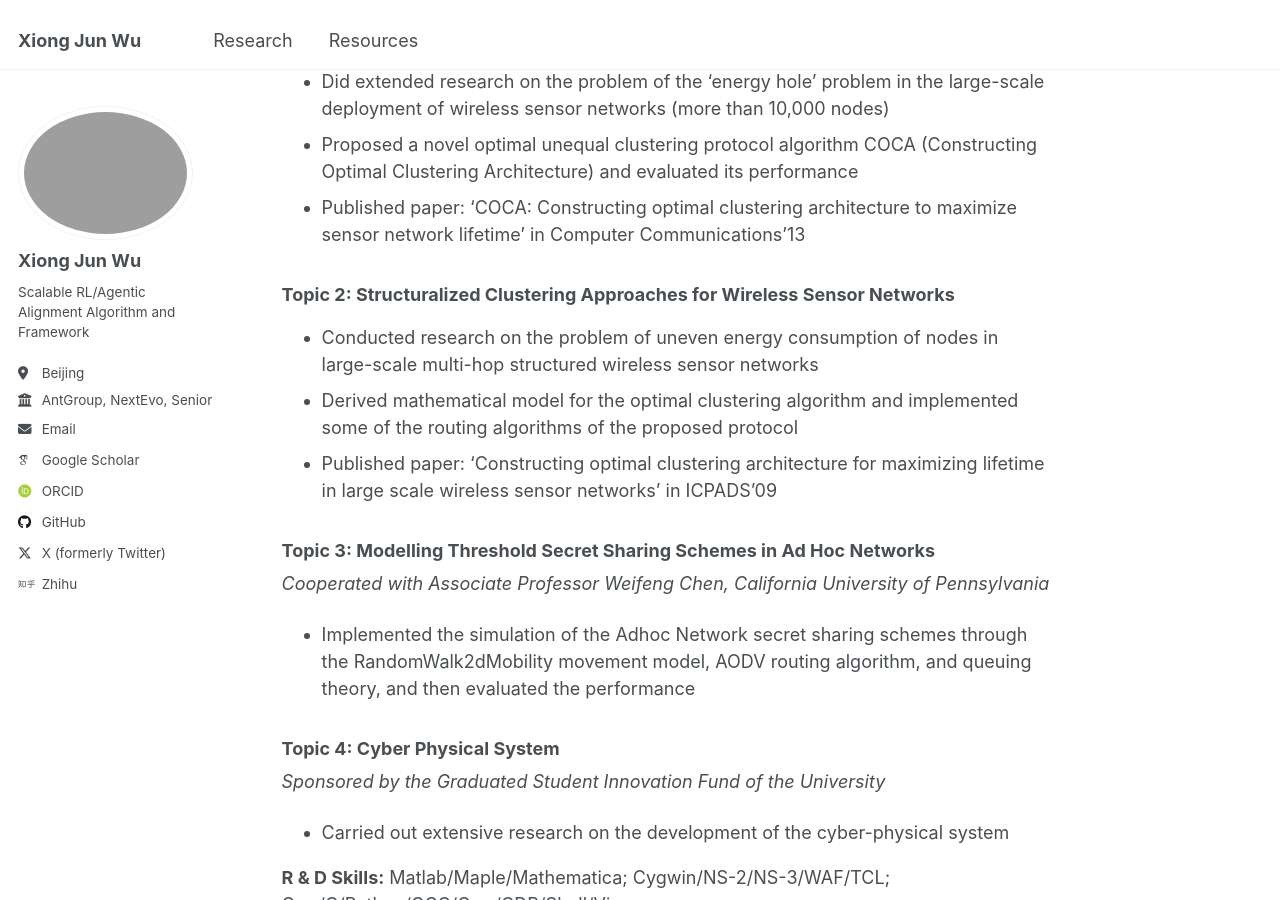
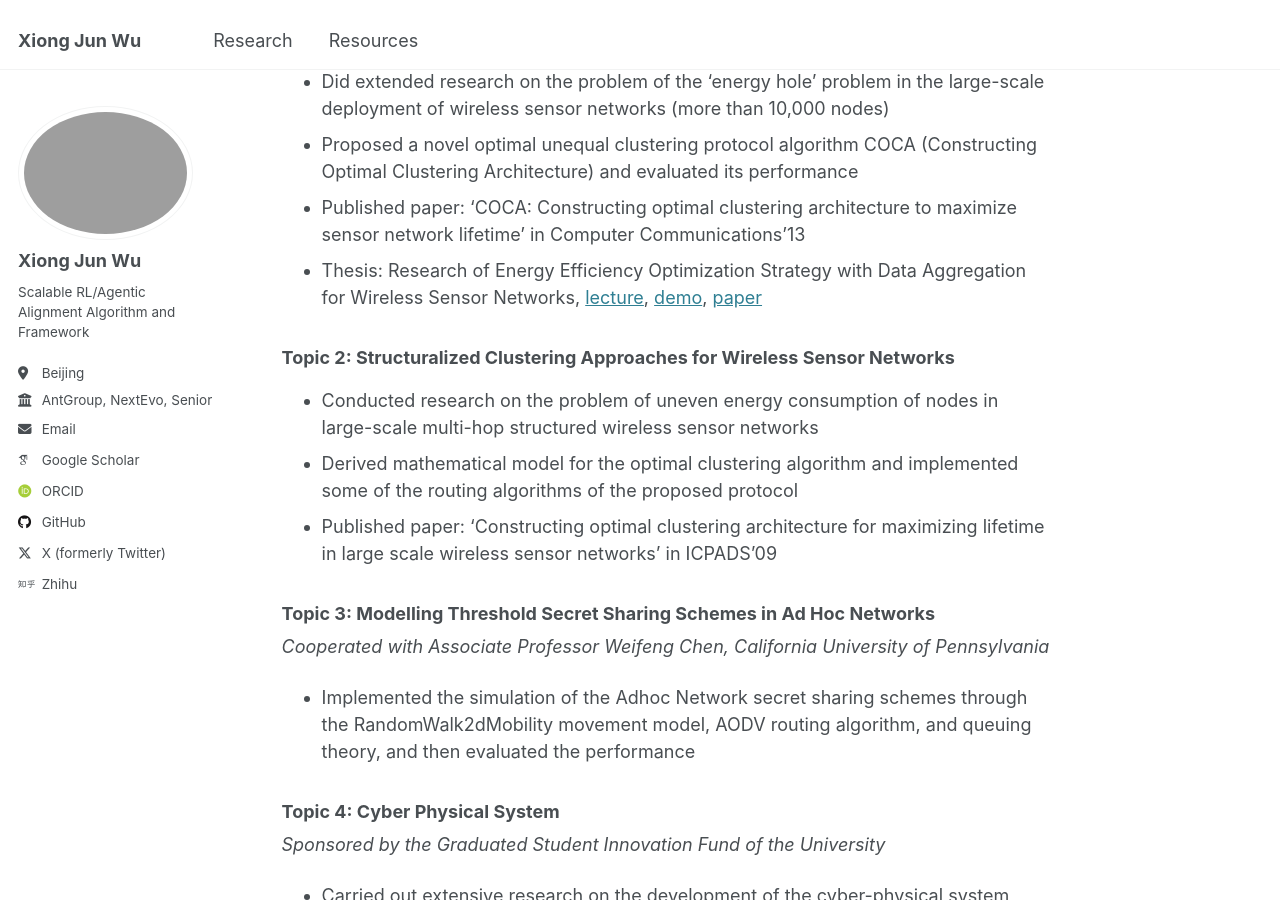
Before and after one commit to junwuxgi/junwuxgi.github.io, a Jekyll site: the page built from research.md, in a window 1280 px wide and 900 px high, scrolled down 6851 px. Built offline with Jekyll 4.4.1, drawn with Linux system fonts in a browser that asks for light colours; some web fonts are replaced; our own code applies the rules of GitHub Pages for plain Markdown files; some of the changed text lies outside the part shown.

Commit message:
update config

```diff
--- a/research.md
+++ b/research.md
@@ -169,6 +169,7 @@ And my past primary research projects are as follows:
 - Did extended research on the problem of the 'energy hole' problem in the large-scale deployment of wireless sensor networks (more than 10,000 nodes)
 - Proposed a novel optimal unequal clustering protocol algorithm COCA (Constructing Optimal Clustering Architecture) and evaluated its performance
 - Published paper: 'COCA: Constructing optimal clustering architecture to maximize sensor network lifetime' in Computer Communications'13
+- Thesis: Research of Energy Efficiency Optimization Strategy with Data Aggregation for Wireless Sensor Networks, [lecture](files/thesis/master_熊君武_研究生毕业答辩_slides.pdf), [demo](files/thesis/master_熊君武_研究生毕业答辩_demo.pdf), [paper](files/thesis/master_熊君武_无线传感器网络数据处理与能耗优化策略研究.pdf)
 
 ### Topic 2: Structuralized Clustering Approaches for Wireless Sensor Networks
 
@@ -214,5 +215,6 @@ And my past primary research projects are as follows:
 
 - Implemented the time-delay differential equations of bidirectional associative memory neural networks model through ordinary differential equations (such as the Euler method, improved Euler method, Runge-Kutta method, semi-discrete method, etc.)
 - Evaluated the performances, the equilibrium points, and the existence and stability of periodic solutions of these time-delay differential equations through visualization
+- Thesis: Solving time-delay differential equation in several numerical ways with computer, [lecture](files/thesis/undergraduate_熊君武_时滞微分方程多种数值解法的计算机实现_slides.pdf), [paper](files/thesis/undergraduate_熊君武_时滞微分方程多种数值解法的计算机实现.pdf)
 
 **R & D Skills:** Matlab
```
Also changed, not shown: 13 other files.
